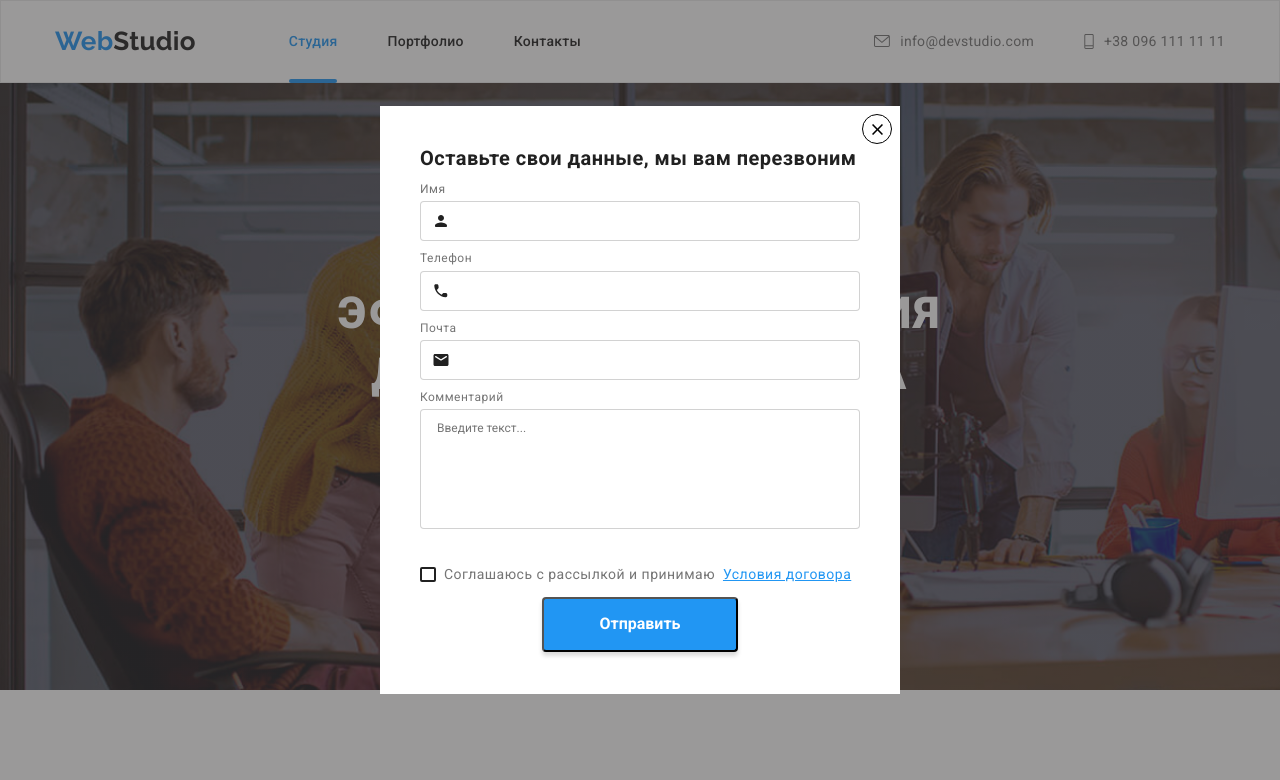
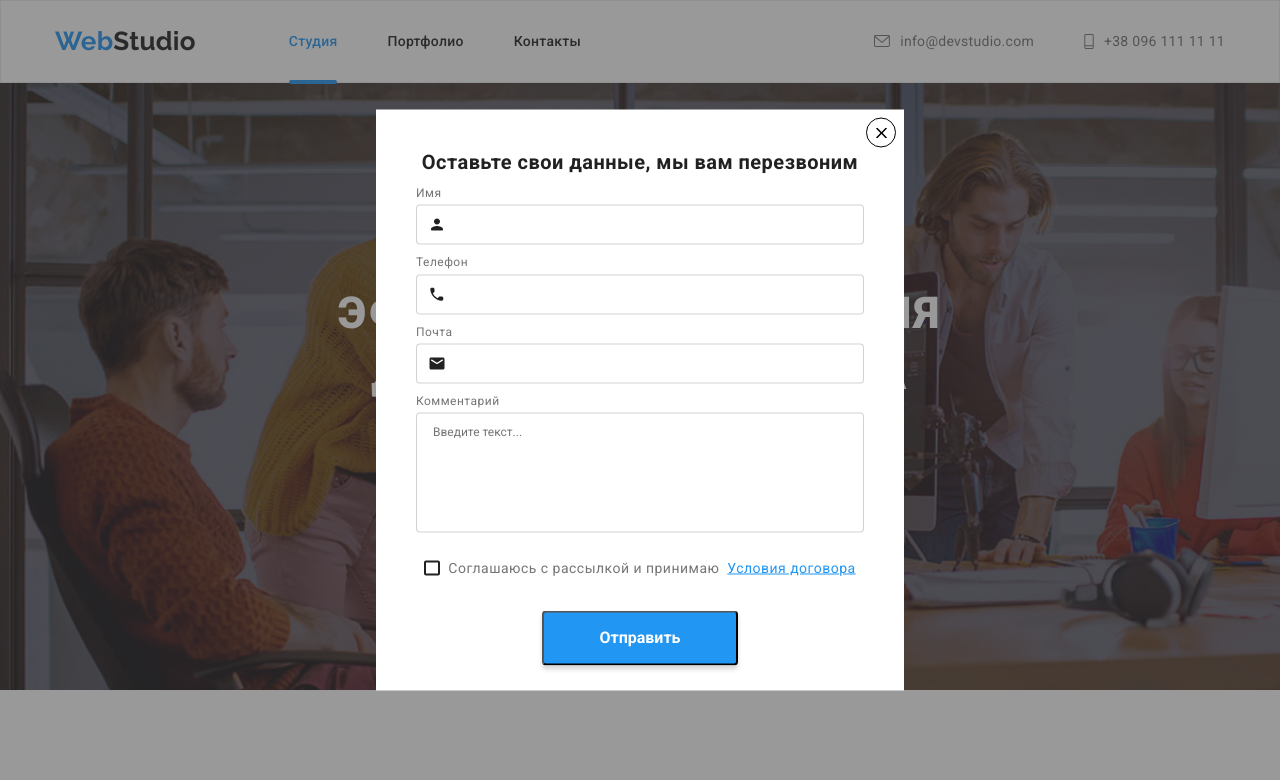
Before and after one commit to AdrianTmocaliuc/goit-markup-hw-06, a plain HTML site: page index.html in a window 1280 px wide. Both pictures are taken after a click on the button "Заказать услугу". Shown: the top 780 px of the page. Drawn offline with nearby package versions, Linux system fonts and the light colour scheme.

Commit message:
correction5

```diff
--- a/css/style.css
+++ b/css/style.css
@@ -134,7 +134,7 @@ header {
 
 .header-link.current::after {
   position: absolute;
-  bottom: -1px;
+  bottom: -2px;
   content: "";
   background-color: var(--button-text-color);
   display: block;
@@ -744,7 +744,7 @@ header {
   margin-left: 10px;
   fill: #fff;
 }
-/*----------------------------------------------- */
+/*-----------------------    Backdrop   ------------------------ */
 .backdrop {
   position: fixed;
   top: 0;
@@ -765,8 +765,8 @@ header {
   top: 50%;
   left: 50%;
   transform: translate(-50%, -50%);
-  width: 520px;
-  height: 588px;
+  width: 528px;
+  height: 581px;
   background-color: #fff;
 }
 
@@ -784,8 +784,25 @@ header {
   top: 8px;
   cursor: pointer;
   padding: 0;
+  transition: border-color var(--transition-link-time) var(--transition-cubic);
 }
-/* ---------------------------Form section */
+
+.close-btn-icon {
+  transition: fill var(--transition-link-time) var(--transition-cubic);
+}
+
+.close-btn:hover,
+.close-btn:focus {
+  border-color: var(--button-text-color);
+  transition: border-color var(--transition-link-time) var(--transition-cubic);
+}
+.close-btn:hover .close-btn-icon,
+.close-btn:focus .close-btn-icon {
+  fill: var(--button-text-color);
+  transition: fill var(--transition-link-time) var(--transition-cubic);
+}
+
+/* ---------------------------Form section----------------------------------------- */
 
 .modal-form {
   display: flex;
@@ -801,12 +818,16 @@ header {
   letter-spacing: 3%;
   color: #212121;
   margin-bottom: 12px;
+  align-self: center;
 }
 
 .modal-form-field {
   margin-bottom: 10px;
   font-size: 12px;
   line-height: 1.2;
+}
+.modal-form-field:nth-child(5) {
+  margin-bottom: 20px;
 }
 
 .modal-form-input {
@@ -844,7 +865,7 @@ header {
 
 .modal-form-message {
   width: 100%;
-  margin: 4px auto 20px;
+  margin-top: 4px;
   height: 120px;
   resize: none;
   padding: 12px 16px;
@@ -860,10 +881,12 @@ header {
 .modal-form-checkbox-label {
   display: flex;
   align-items: center;
-  margin-bottom: 10px;
+  margin-bottom: 30px;
   font-size: 14px;
   line-height: 1.8;
+  align-self: center;
 }
+
 .modal-form-checkbox-label::before {
   display: block;
   content: "";
@@ -874,6 +897,7 @@ header {
   cursor: pointer;
   margin-right: 8px;
 }
+
 .modal-form-checkbox:checked + .modal-form-checkbox-label::before {
   background-image: url(../images/icons/icon\ check.svg);
   border: none;
@@ -908,3 +932,11 @@ header {
   transition: background-color var(--transition-link-time)
     var(--transition-cubic);
 }
+
+/* .modal-form-input:focus:not(:placeholder) :valid {
+  border: 1px dashed blue;
+}
+
+.modal-form-input:focus:not(:placeholder) :invalid {
+  border: 1px dashed red;
+} */
--- a/index.html
+++ b/index.html
@@ -493,7 +493,7 @@
                     Имя
                     <span class="modal-form-input-wrapper">
                         <input class="modal-form-input" type="text" name="user-name" id="" pattern="[a-zA-Za-яёA-Яё]+"
-                            title="Введите имя" required>
+                            title="Введите имя" required placeholder="">
                         <svg class="modal-form-icon" width="18" height="18">
                             <use href="./images/icons/sprite.svg#icon-form-person"></use>
                         </svg>
@@ -503,7 +503,7 @@
                     Телефон
                     <span class="modal-form-input-wrapper">
                         <input class="modal-form-input" type="tel" name="user-number" id=""
-                            pattern="[0-9]{3}-[0-9]{3}-[0-9]{2}-[0-9]{2}" title="777-777-77-77" required>
+                            pattern="[0-9]{3}-[0-9]{3}-[0-9]{2}-[0-9]{2}" title="777-777-77-77" required placeholder="">
                         <svg class="modal-form-icon" width="18" height="18">
                             <use href="./images/icons/sprite.svg#icon-form-phone"></use>
                         </svg>
@@ -512,7 +512,7 @@
                 <label class="modal-form-field">
                     Почта
                     <span class="modal-form-input-wrapper">
-                        <input class="modal-form-input" type="email" name="user-email" id="" title="Введите емаил аддресс" required>
+                        <input class="modal-form-input" type="email" name="user-email" id="" title="Введите емаил аддресс" required placeholder="">
                         <svg class="modal-form-icon" width="18" height="18">
                             <use href="./images/icons/sprite.svg#icon-form-email"></use>
                         </svg>
@@ -525,7 +525,7 @@
                 <input type="checkbox" class="modal-form-checkbox visually-hidden" id="accept-policy">
                 <label for="accept-policy" class="modal-form-checkbox-label">
                     Соглашаюсь с рассылкой и принимаю
-                    &nbsp<a href=""  class="modal-form-checkbox-link">Условия договора</a>
+                    &nbsp <a href=""  class="modal-form-checkbox-link">Условия договора</a>
 
                 </label>
 
```
